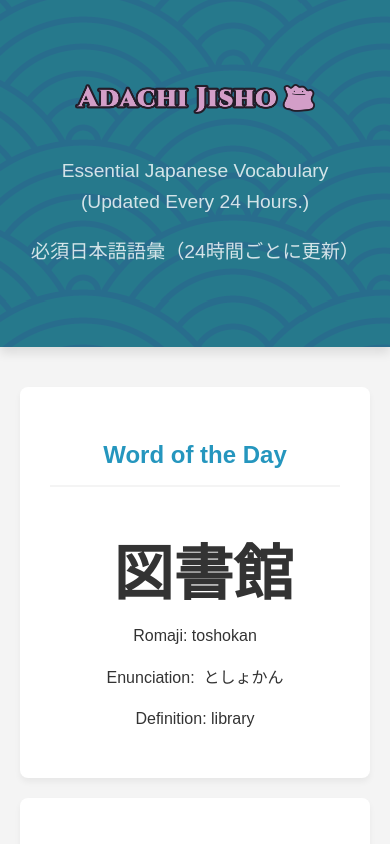
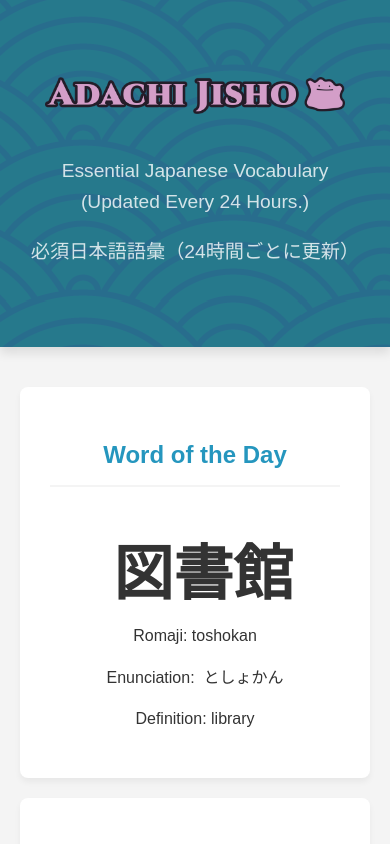
Before and after one commit to Troupple/Adachi-Jisho.github.io, a plain HTML site: page index.html in a window 390 px wide. Shown: the top 844 px of the page. Drawn offline with Linux system fonts and the light colour scheme.

Commit message:
Update index.html

```diff
--- a/index.html
+++ b/index.html
@@ -81,13 +81,13 @@
             text-decoration: underline;
         }
 		.logo {
-		    max-width: 420px;
+		    max-width: 500px;
 		    width: 100%;
 		    height: auto;
 		}
 		@media (max-width: 600px) {
     .logo {
-        max-width: 240px;
+        max-width: 300px;
     }
 }
     </style>
```
